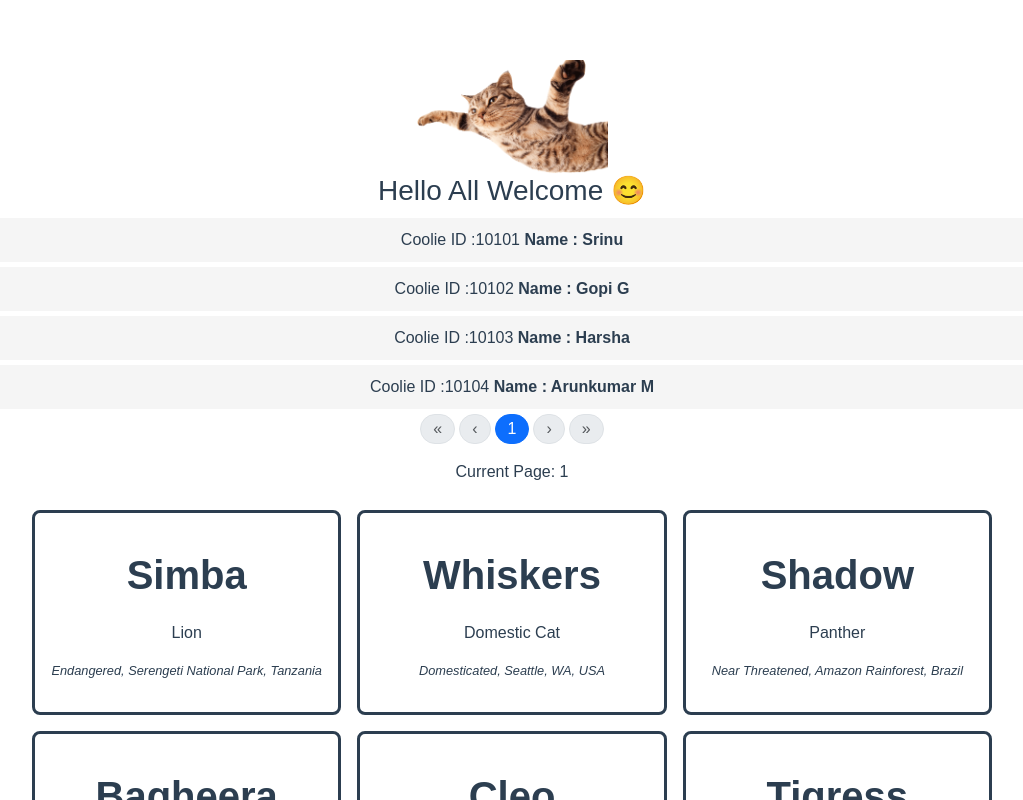
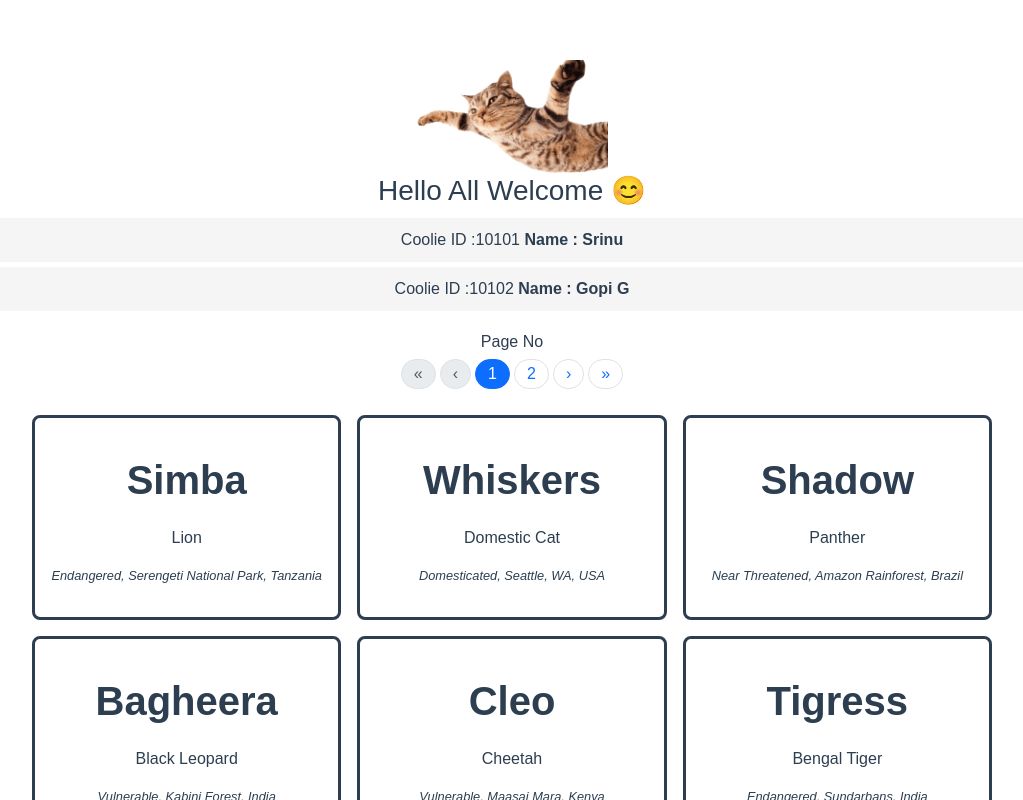
Before and after one commit to ArunkumarM437/state-example, a Vue app: page / in a window 1280 px wide. Shown: the top 800 px of the page, without its empty margins (128-1151 px from the left). Built offline with nearby package versions, Linux system fonts and the light colour scheme; a web font is replaced by a local one.

Commit message:
pagination was done.

```diff
--- a/src/components/usersData.vue
+++ b/src/components/usersData.vue
@@ -6,10 +6,9 @@
         <strong>Name : {{ user.name }}</strong>
       </div>
       <div class="overflow-auto">
-        <b-pagination v-model="currentPage" pills :total-rows="rows" align="center"></b-pagination>
-        <p class="mt-3">Current Page: {{ currentPage }}</p>
+        <h6 class="mt-3" >Page No</h6>
+        <b-pagination v-model="currentPage" pills :total-rows="totalItems" :per-page="perPage" align="center"></b-pagination>
       </div>
-      <!-- <b-pagination v-model="currentPage" :total-rows="rows" :per-page="perPage" first-number ></b-pagination> -->
     </div>
   </div>
 </template>
@@ -21,15 +20,20 @@ export default {
   name: "usersData",
   data(){
     return {
-      rows: 2,
+      rows: 10,
       perPage: 2,
       currentPage: 1
     }
   },
   computed: {
     ...mapGetters(['allUsers'],['owner']),
+    totalItems(){
+      return this.allUsers.length
+    },
     paginatedItems(){
-      return this.allUsers;
+      const start = (this.currentPage - 1) * this.perPage;
+      const end = start + this.perPage;
+      return this.allUsers.slice(start,end);
     }
   },
 };
```
